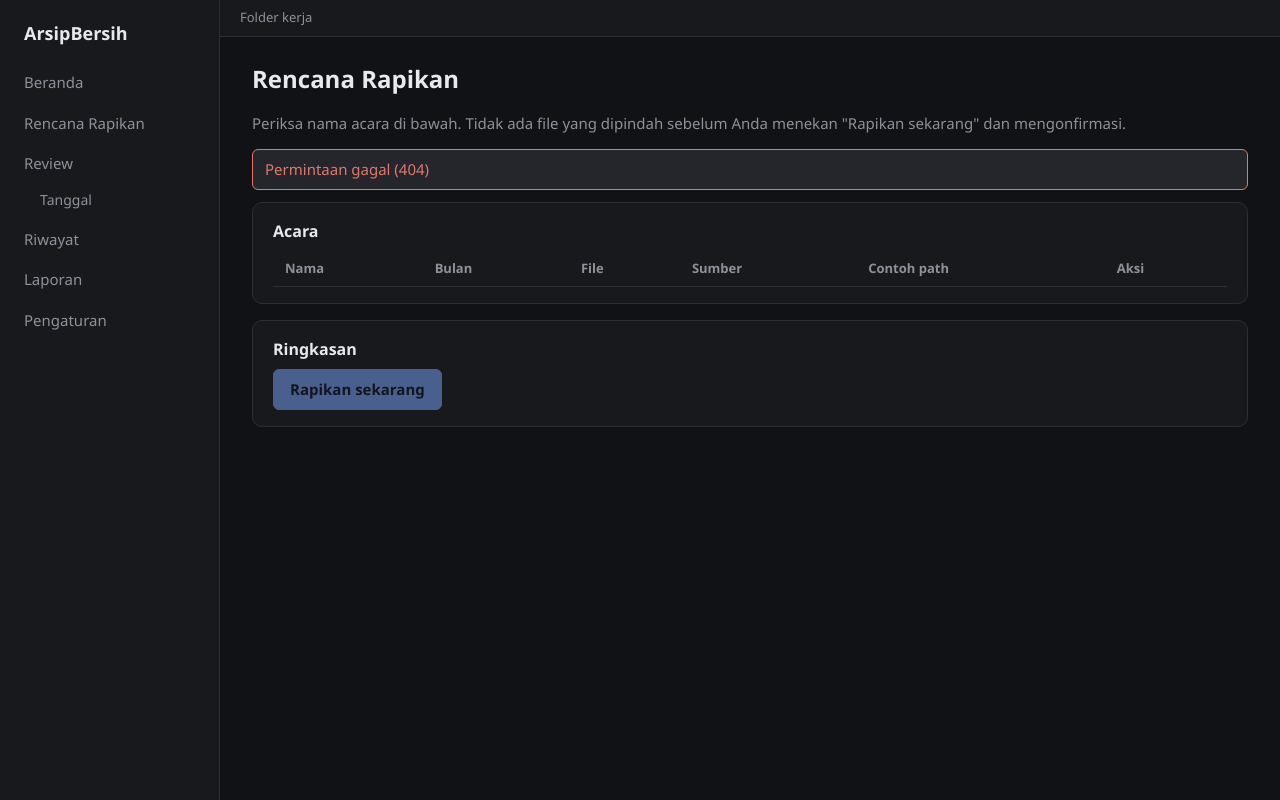
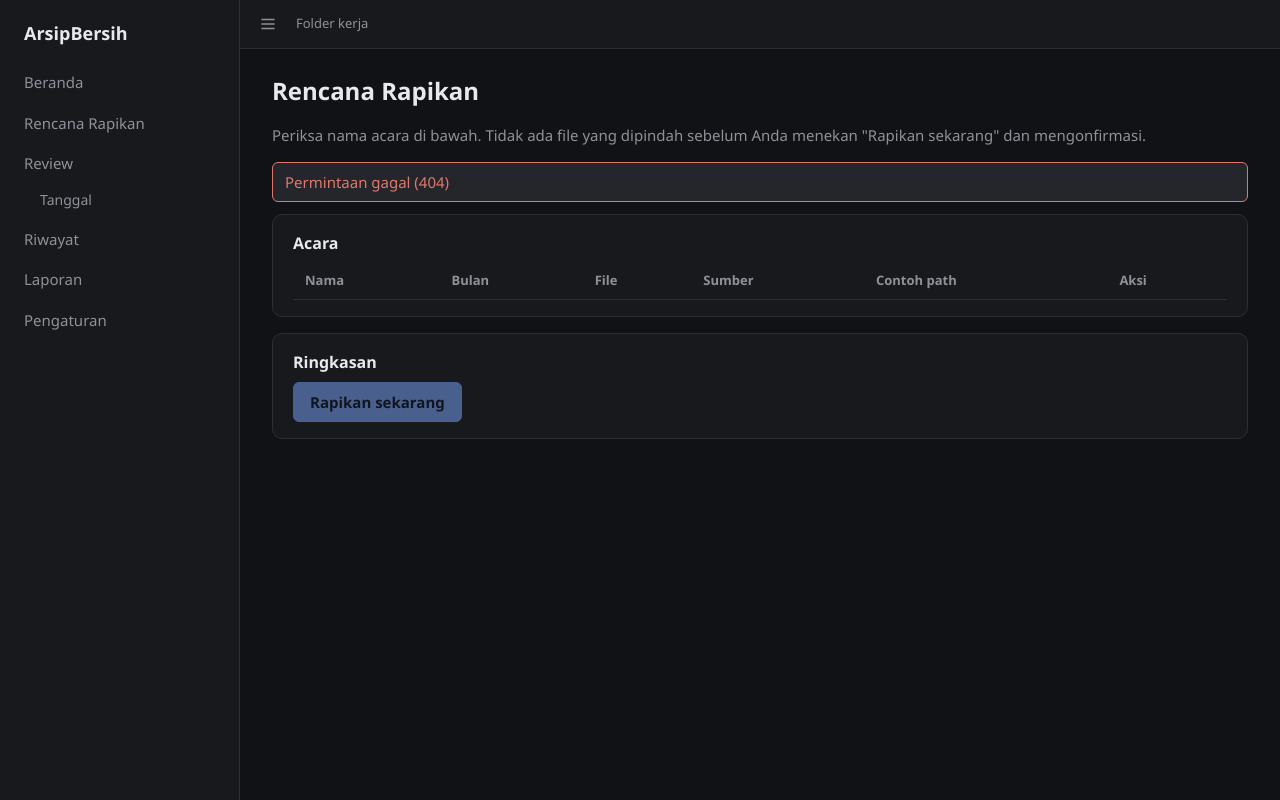
Before and after one commit to DaffiAffan/ArsipBersih, a Python web app: template src/arsipbersih/web/templates/plan.html in a window 1280 px wide. Run offline with Jinja, Linux system fonts and the light colour scheme; the template is opened without the code that fills it, so the values that code supplies are empty.

Commit message:
feat(web): smooth page changes and add a collapsible sidebar

```diff
--- a/src/arsipbersih/web/static/css/base.css
+++ b/src/arsipbersih/web/static/css/base.css
@@ -17,8 +17,14 @@ code, pre, .mono { font-family: var(--font-mono); }
 
 :focus-visible { outline: 2px solid var(--color-accent); outline-offset: 2px; }
 
+/* Same-origin page loads cross-fade instead of flashing; the sidebar stays put. */
+@view-transition { navigation: auto; }
+::view-transition-old(root), ::view-transition-new(root) { animation-duration: 120ms; }
+.sidebar { view-transition-name: sidebar; }
+.topbar { view-transition-name: topbar; }
+
 .sidebar {
-  width: 220px; flex: none; overflow-y: auto;
+  width: 240px; flex: none; overflow-y: auto;
   background: var(--color-surface); border-right: 1px solid var(--color-border);
   padding: var(--space-4) var(--space-3);
 }
@@ -40,9 +46,18 @@ code, pre, .mono { font-family: var(--font-mono); }
 }
 .nav-sub a:hover, .nav-sub a.is-active { background: var(--color-surface-2); color: var(--color-text); }
 
+.sidebar-collapsed .sidebar { display: none; }
+.sidebar-toggle {
+  flex: none; align-self: center; display: inline-flex; align-items: center; justify-content: center;
+  width: 32px; height: 32px; margin-left: calc(-1 * var(--space-2)); padding: 0;
+  background: none; border: 0; border-radius: var(--radius-control);
+  color: var(--color-text-muted); cursor: pointer;
+}
+.sidebar-toggle:hover { background: var(--color-surface-2); color: var(--color-text); }
+
 .main { flex: 1; min-width: 0; display: flex; flex-direction: column; }
 .topbar {
-  display: flex; align-items: baseline; gap: var(--space-3); min-width: 0;
+  display: flex; align-items: center; gap: var(--space-3); min-width: 0;
   padding: var(--space-2) var(--space-5);
   border-bottom: 1px solid var(--color-border); background: var(--color-surface);
 }
@@ -64,7 +79,7 @@ code, pre, .mono { font-family: var(--font-mono); }
 /* Kategori review di sidebar */
 .nav-sub a.nav-item { flex-direction: column; gap: 4px; }
 .nav-cat-row { display: flex; justify-content: space-between; gap: var(--space-2); min-width: 0; }
-.nav-cat-label { flex: 1 1 auto; min-width: 0; overflow: hidden; text-overflow: ellipsis; white-space: nowrap; }
+.nav-cat-label { flex: 1 1 auto; min-width: 0; overflow-wrap: anywhere; }
 .nav-cat-count { flex: none; color: var(--color-text-muted); font-variant-numeric: tabular-nums; }
 .nav-sub .progress { height: 3px; }
 .rv-page-head h1 { margin: 0 0 var(--space-1); font-size: 22px; }
--- a/src/arsipbersih/web/templates/base.html
+++ b/src/arsipbersih/web/templates/base.html
@@ -11,9 +11,13 @@
   <link rel="stylesheet" href="/static/css/viewer.css">
   <link rel="stylesheet" href="/static/css/review.css">
   <link rel="stylesheet" href="/static/css/pages.css">
+  <script>
+    // Apply the saved sidebar state before first paint so it never flashes open.
+    try { if (localStorage.getItem("arsipbersih.sidebar") === "collapsed") document.documentElement.classList.add("sidebar-collapsed"); } catch (_) {}
+  </script>
 </head>
 <body>
-  <aside class="sidebar">
+  <aside class="sidebar" id="sidebar">
     <div class="brand">ArsipBersih</div>
     <nav>
       {% for key, href, label in [
@@ -35,6 +39,9 @@
   </aside>
   <div class="main">
     <header class="topbar">
+      <button type="button" id="sidebar-toggle" class="sidebar-toggle" aria-controls="sidebar" aria-expanded="true" aria-label="Sembunyikan menu" title="Sembunyikan/tampilkan menu">
+        <svg width="18" height="18" viewBox="0 0 18 18" aria-hidden="true"><path d="M3 4.5h12M3 9h12M3 13.5h12" stroke="currentColor" stroke-width="1.6" stroke-linecap="round"/></svg>
+      </button>
       <span class="root-label">Folder kerja</span>
       <code class="root-path">{{ root }}</code>
     </header>
```
Also changed, not shown: src/arsipbersih/web/static/nav.js (+50 -3 lines).
